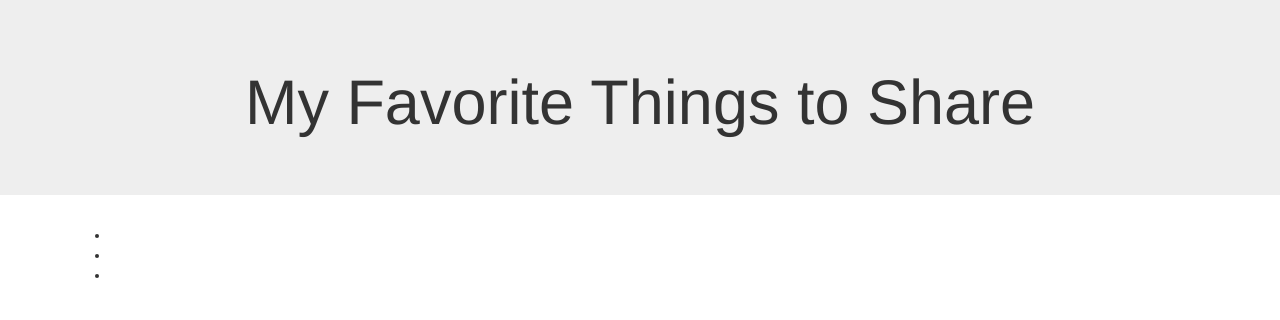
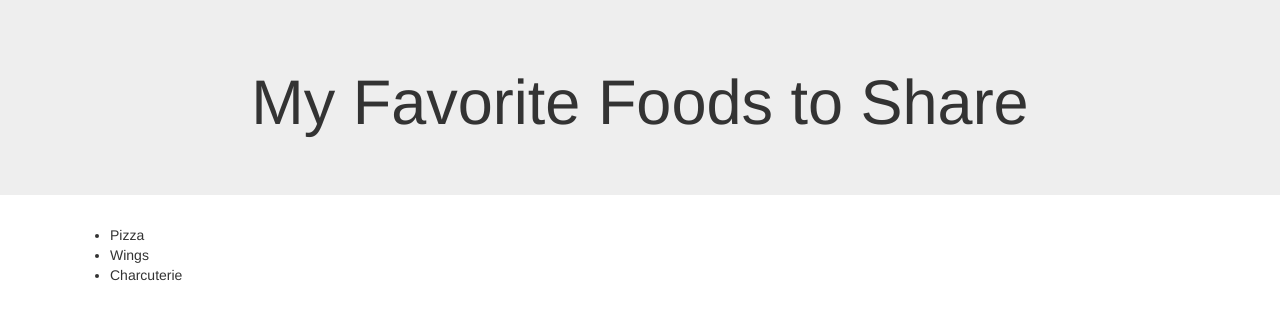
Before and after one commit to mderoberts/serve-favorites, a plain HTML site: page food.html in a window 1280 px wide. Drawn offline with nearby package versions, Linux system fonts and the light colour scheme.

Commit message:
html pages content

```diff
--- a/food.html
+++ b/food.html
@@ -6,15 +6,15 @@
 </head>
 <body>
 <div class="jumbotron">
-    <h1 class="text-center">My Favorite Things to Share</h1>
+    <h1 class="text-center">My Favorite Foods to Share</h1>
 </div>
 
 <div class=container>
     <div col-md-6 col-md-offset-6>
         <ul>
-            <li></li>
-            <li></li>
-            <li></li>
+            <li>Pizza</li>
+            <li>Wings</li>
+            <li>Charcuterie</li>
         </ul>
     </div>
 </div>
```
Also changed, not shown: frameworks.html (+3 -3 lines), movies.html (+3 -3 lines).
